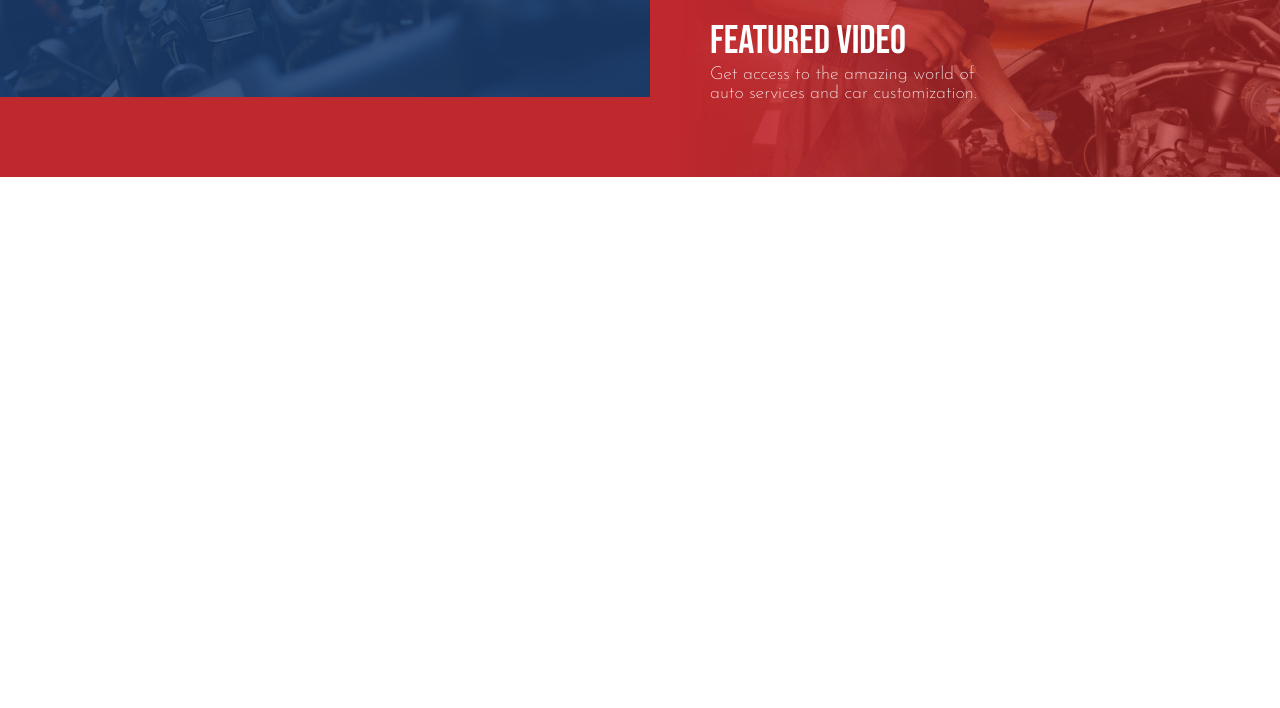
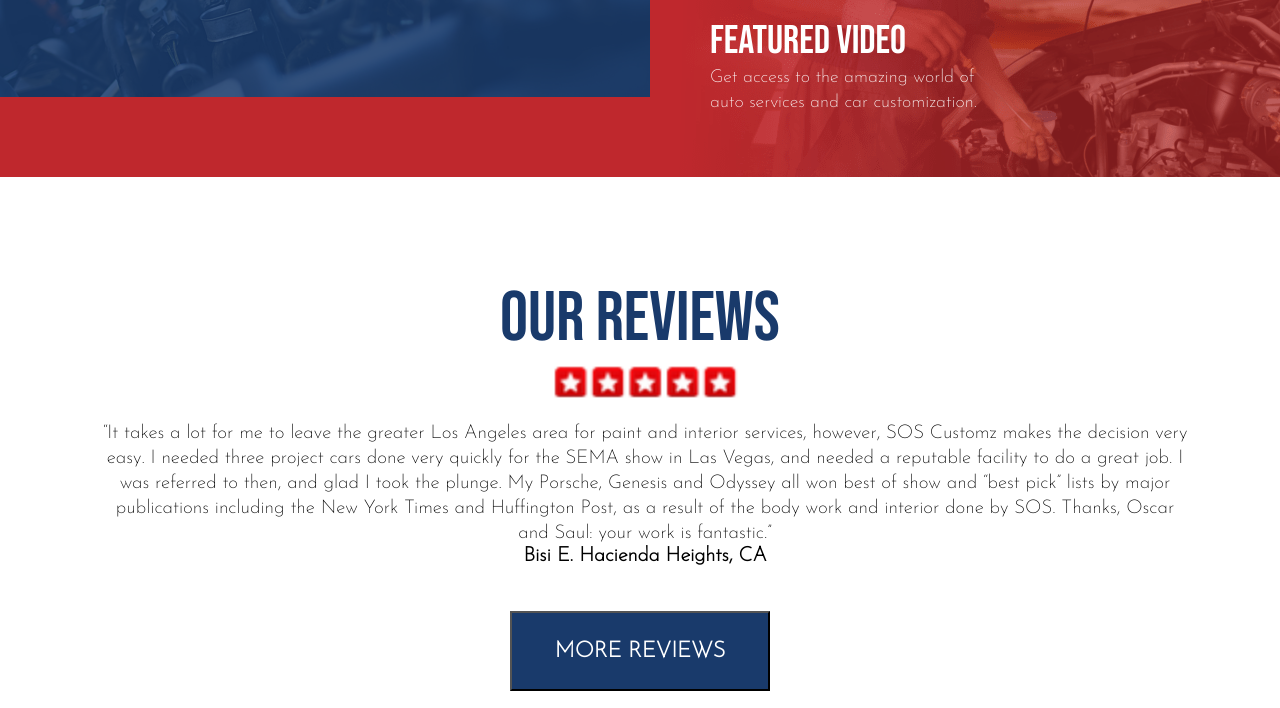
Before and after one commit to DaDuck123/Website.finals, a plain HTML site: page Index.html in a window 1280 px wide. Shown: the part 3149-3857 px from the top of the page. Before the commit the page ends 3326 px from the top, so only its background shows below. Drawn offline with nearby package versions, Linux system fonts and the light colour scheme; grey boxes are pictures that could not be loaded.

Commit message:
5th page reviews

```diff
--- a/CSS/Creativity.css
+++ b/CSS/Creativity.css
@@ -574,8 +574,70 @@ background-color: #bf282d;
     font-size: 40px;
 }
 #video_desc{
+    line-height: 25px;
     color: #ffffff;
     font-weight: 100;
     font-size: 18px;
     text-shadow: none;
 }
+#reviews_container{ /*  Starting page reviews   */
+    padding: 100px 0 20px 0;
+    display: flex;
+    justify-content: center;
+}
+#reviews_box{
+    display: flex;
+    flex-direction: column;
+    justify-content: center;
+    align-items: center;
+}
+#reviews_title h1{
+    color: #193a6b;
+    font-size: 70px;
+}
+#users_review{
+    display: flex;
+    flex-direction: column;
+    align-items: center;
+    padding: 0 90px 0 100px;
+    height: 250px;
+
+}
+#users_review img{
+    height: 40px;
+    width: 200px;
+    margin-bottom: 20px;
+}
+#users_review p{
+    line-height: 25px;
+    text-align: center;
+    font-size: 19px;
+
+}
+#users_review h4{
+    text-shadow: none;
+    text-align: center;
+    font-size: 20px;
+    font-weight: bolder;
+}
+#review_button{
+    display: flex;
+    flex-direction: column;
+    justify-content: center;
+    align-items: center;
+    margin-bottom: 20px;
+}
+#review_button button{
+    font-weight: 900;
+    font-size: 22px;
+    color: #ffffff;
+    height: 80px;
+    width: 260px;
+    background-color: #193a6b;
+}
+#facebook_container{
+    width: 400px;
+    display: flex;
+    justify-content: center;
+    align-items: center;
+}
--- a/Index.html
+++ b/Index.html
@@ -206,7 +206,6 @@
         <div id="centerline">
             <hr id="tabwrapperline" color="bf282d">
         </div>
-
         <div>
             <section id="videobg">
                 <div id="vid_wrapper">
@@ -230,7 +229,26 @@
                 </div>
             </section>
         </div>
-
+        <div id="reviews_container">
+            <div id="reviews_box">
+                <div id="reviews_title">
+                    <h1>OUR REVIEWS</h1>
+                </div>
+                <div id="users_review">
+                    <img src="/images/5stars.png">
+                    <p>“It takes a lot for me to leave the greater Los Angeles area for paint and interior services, however, SOS Customz makes the decision very easy. I needed three project cars done very quickly for the SEMA show in Las Vegas, and needed a reputable facility to do a great job. I was referred to then, and glad I took the plunge. My Porsche, Genesis and Odyssey all won best of show and “best pick” lists by major publications including the New York Times and Huffington Post, as a result of the body work and interior done by SOS. Thanks, Oscar and Saul: your work is fantastic.”
+                    </p>
+                    <h4>Bisi E. Hacienda Heights, CA
+                    </h4>
+                </div>
+                <div id="review_button">
+                    <button>MORE REVIEWS</button>
+                </div>
+                <div id="facebook_container">
+                    <iframe src="https://www.facebook.com/plugins/page.php?href=https%3A%2F%2Fwww.facebook.com%2FSOSCustomz%3Fref%3Dembed_page&tabs=timeline&width=400&height=450&small_header=false&adapt_container_width=true&hide_cover=false&show_facepile=true&appId" width="100%" height="300px" style="border:none;overflow:hidden" scrolling="no" frameborder="0" allowfullscreen="true" allow="autoplay; clipboard-write; encrypted-media; picture-in-picture; web-share"></iframe>
+                </div>
+            </div>
+        </div>
 </body>
 <script src="JS/Creativity.js"></script>
 </html>
```
Also changed, not shown: images/5stars.png (added).
